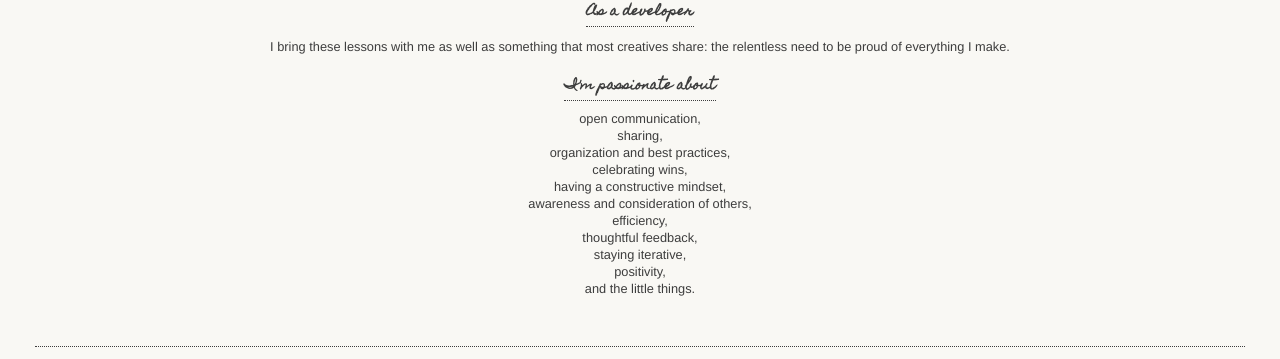
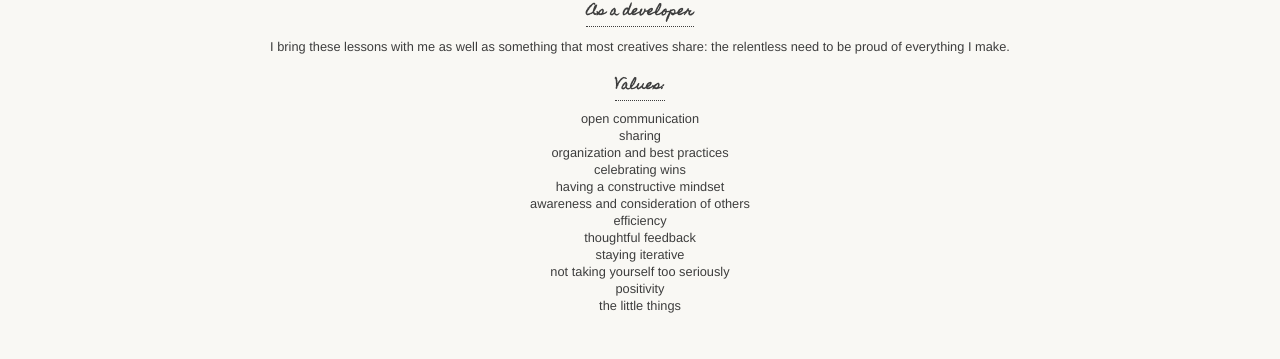
Before and after one commit to destinmcmurry/destinmcmurry.github.io, a React (Create React App) app: page /about in a window 1280 px wide. Shown: the part 487-846 px from the top of the page. Built offline with nearby package versions, Linux system fonts and the light colour scheme.

Commit message:
values section update

```diff
--- a/src/components/Blurb.js
+++ b/src/components/Blurb.js
@@ -30,19 +30,20 @@ const Blurb = props => {
       <p>I spent most of my time in art and architecture studios, where I first began thinking about flow and function, realized I would need to teach myself the tools and technologies I needed to stand out, and learned to see the big picture while also knowing that the devil is in the details.</p>
       <h4 style={headerStyle}>As a developer</h4>
       <p>I bring these lessons with me as well as something that most creatives share: the relentless need to be proud of everything I make.</p>
-      <h4 style={headerStyle}>I'm passionate about</h4>
+      <h4 style={headerStyle}>Values:</h4>
       <div style={{marginTop: '10px'}}>
-        <span style={valuesStyle}>open communication,</span>
-        <span style={valuesStyle}>sharing,</span>
-        <span style={valuesStyle}>organization and best practices,</span>
-        <span style={valuesStyle}>celebrating wins,</span>
-        <span style={valuesStyle}>having a constructive mindset,</span>
-        <span style={valuesStyle}>awareness and consideration of others,</span>
-        <span style={valuesStyle}>efficiency,</span>
-        <span style={valuesStyle}>thoughtful feedback,</span>
-        <span style={valuesStyle}>staying iterative,</span>
-        <span style={valuesStyle}>positivity,</span>
-        <span style={valuesStyle}>and the little things.</span>
+        <span style={valuesStyle}>open communication</span>
+        <span style={valuesStyle}>sharing</span>
+        <span style={valuesStyle}>organization and best practices</span>
+        <span style={valuesStyle}>celebrating wins</span>
+        <span style={valuesStyle}>having a constructive mindset</span>
+        <span style={valuesStyle}>awareness and consideration of others</span>
+        <span style={valuesStyle}>efficiency</span>
+        <span style={valuesStyle}>thoughtful feedback</span>
+        <span style={valuesStyle}>staying iterative</span>
+        <span style={valuesStyle}>not taking yourself too seriously</span>
+        <span style={valuesStyle}>positivity</span>
+        <span style={valuesStyle}>the little things</span>
       </div>
     </div>
   );
```
